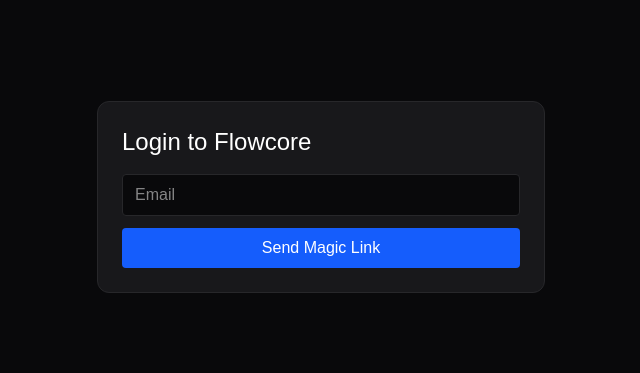
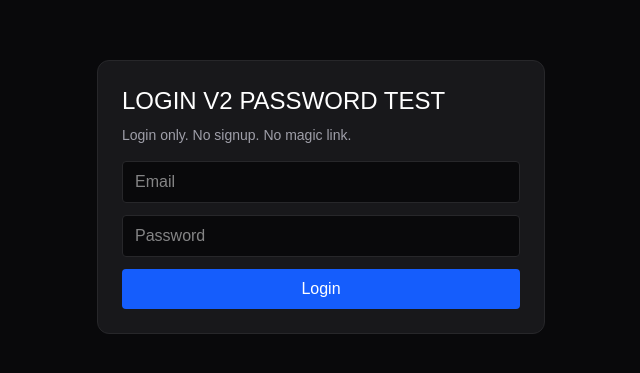
Before and after one commit to marmikv1512/flowcore, a Next.js app: page /login in a window 1280 px wide. Shown: the part 203-576 px from the top of the page, without its empty margins (319-959 px from the left). Built offline with nearby package versions, Linux system fonts and the light colour scheme; no server answers.

Commit message:
test deploy

```diff
--- a/src/app/login/page.js
+++ b/src/app/login/page.js
@@ -1,65 +1,94 @@
 "use client";
 
-import { useState } from "react";
+import { useEffect, useState } from "react";
 import { supabase } from "@/lib/supabase";
 
 export default function Page() {
   const [email, setEmail] = useState("");
+  const [password, setPassword] = useState("");
   const [message, setMessage] = useState("");
+  const [loading, setLoading] = useState(false);
 
-  async function signIn() {
-    setMessage("Sending magic link...");
+  useEffect(() => {
+    checkUser();
+  }, []);
+
+  async function checkUser() {
+    const {
+      data: { session },
+    } = await supabase.auth.getSession();
+
+    if (session) {
+      window.location.href = "/dashboard";
+    }
+  }
+
+  async function login() {
+    if (!email || !password) {
+      setMessage("Enter email and password.");
+      return;
+    }
+
+    setLoading(true);
+    setMessage("");
 
     try {
-      const redirectUrl =
-        typeof window !== "undefined"
-          ? window.location.origin
-          : "http://localhost:3000";
-
-      const { error } = await supabase.auth.signInWithOtp({
+      const { error } = await supabase.auth.signInWithPassword({
         email,
-        options: {
-          emailRedirectTo: redirectUrl,
-        },
+        password,
       });
 
       if (error) {
+        console.error(error);
         setMessage(error.message);
-        console.error(error);
+        setLoading(false);
         return;
       }
 
-      setMessage("Check your email for login link.");
+      window.location.href = "/dashboard";
     } catch (err) {
-      console.error("signIn failed:", err);
-      setMessage("Failed to fetch");
+      console.error("login failed:", err);
+      setMessage("Something went wrong.");
     }
+
+    setLoading(false);
   }
 
   return (
-    <div className="min-h-screen flex items-center justify-center bg-zinc-950 text-white">
+    <div className="min-h-screen flex items-center justify-center bg-zinc-950 text-white px-4">
       <div className="bg-zinc-900 border border-zinc-800 rounded-xl p-6 w-full max-w-md">
-        <div className="text-2xl mb-4">Login to Flowcore</div>
+        <div className="text-2xl mb-2">LOGIN V2 PASSWORD TEST</div>
+        <div className="text-sm text-zinc-400 mb-4">
+          Login only. No signup. No magic link.
+        </div>
 
         <input
+          type="email"
           value={email}
           onChange={(e) => setEmail(e.target.value)}
           placeholder="Email"
-          className="w-full bg-zinc-950 border border-zinc-800 px-3 py-2 rounded mb-3"
+          className="w-full bg-zinc-950 border border-zinc-800 px-3 py-2 rounded mb-3 outline-none"
+        />
+
+        <input
+          type="password"
+          value={password}
+          onChange={(e) => setPassword(e.target.value)}
+          placeholder="Password"
+          className="w-full bg-zinc-950 border border-zinc-800 px-3 py-2 rounded mb-3 outline-none"
         />
 
         <button
-          onClick={signIn}
-          className="w-full bg-blue-600 px-4 py-2 rounded"
+          onClick={login}
+          disabled={loading}
+          className="w-full bg-blue-600 hover:bg-blue-500 disabled:opacity-60 px-4 py-2 rounded"
         >
-          Send Magic Link
+          {loading ? "Logging in..." : "Login"}
         </button>
 
-        {message && (
-          <div className="text-sm text-zinc-400 mt-3">
-            {message}
-          </div>
-        )}
+        {message ? (
+          <div className="text-sm text-zinc-400 mt-3">{message}</div>
+        ) : null}
       </div>
     </div>
   );
--- a/src/lib/supabase.js
+++ b/src/lib/supabase.js
@@ -1,9 +1,13 @@
 import { createClient } from "@supabase/supabase-js";
 
-const supabaseUrl =
-  process.env.NEXT_PUBLIC_SUPABASE_URL || "https://placeholder.supabase.co";
-
-const supabaseAnonKey =
-  process.env.NEXT_PUBLIC_SUPABASE_ANON_KEY || "placeholder-anon-key";
-
-export const supabase = createClient(supabaseUrl, supabaseAnonKey);
+export const supabase = createClient(
+  process.env.NEXT_PUBLIC_SUPABASE_URL,
+  process.env.NEXT_PUBLIC_SUPABASE_ANON_KEY,
+  {
+    auth: {
+      persistSession: true,
+      autoRefreshToken: true,
+      detectSessionInUrl: true,
+    },
+  }
+);
```
